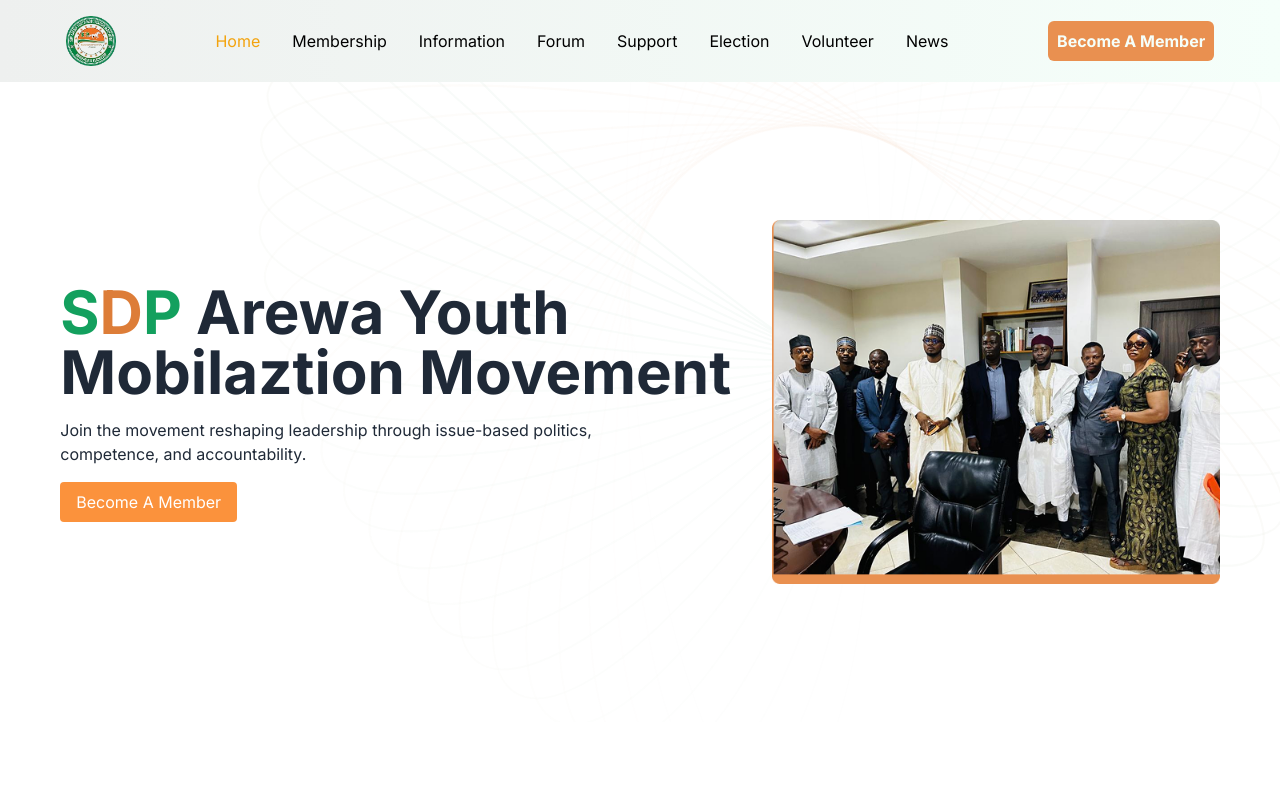
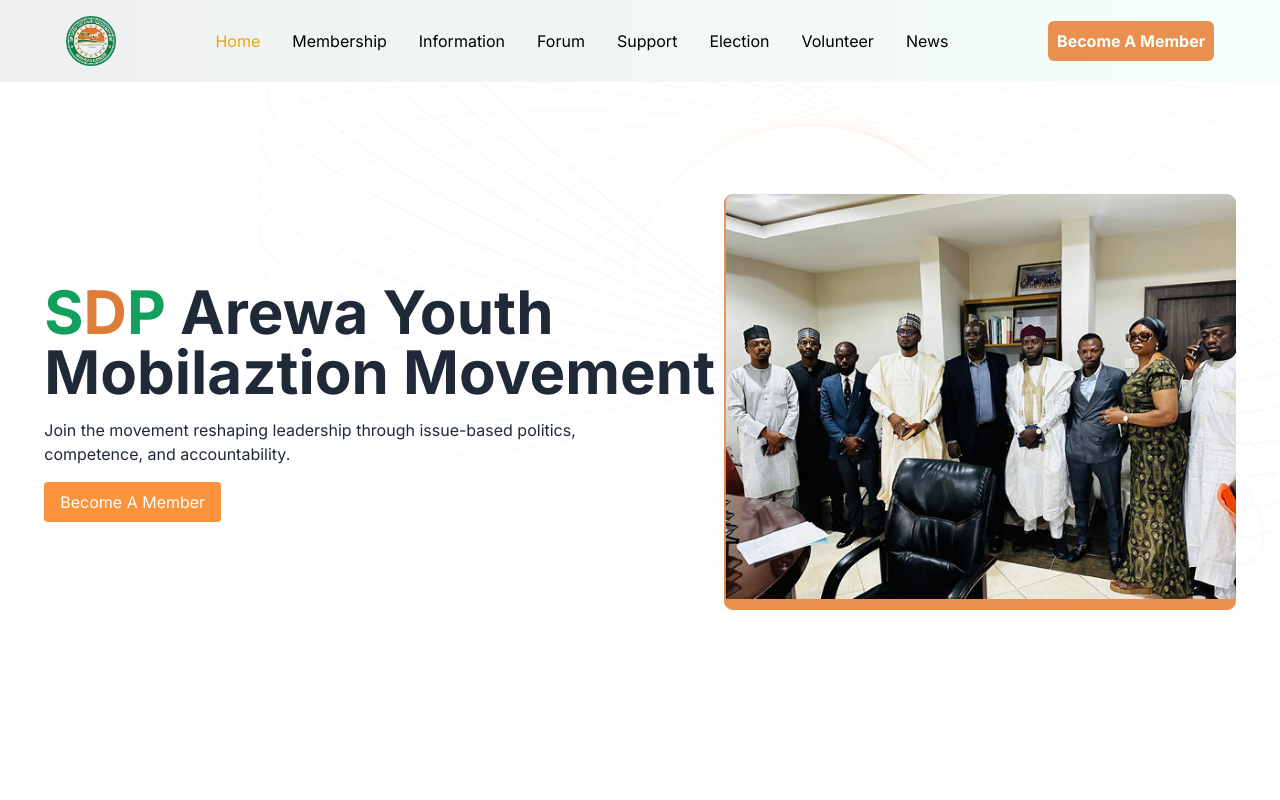
Before and after one commit to abbasusman0009/sdp, a React (Vite) app: page / in a window 1280 px wide. Shown: the top 800 px of the page. Built offline with nearby package versions, Linux system fonts and the light colour scheme.

Commit message:
modify hero image

```diff
--- a/src/components/Hero.tsx
+++ b/src/components/Hero.tsx
@@ -19,7 +19,7 @@ export const Hero = () => {
 
         </div>
         <div className="hero__image">
-          <img src={frame} alt="Hero" className="max-w-md" />
+          <img src={frame} alt="Hero" className="max-w-lg" />
         </div>
       </div>
     </div>
```
